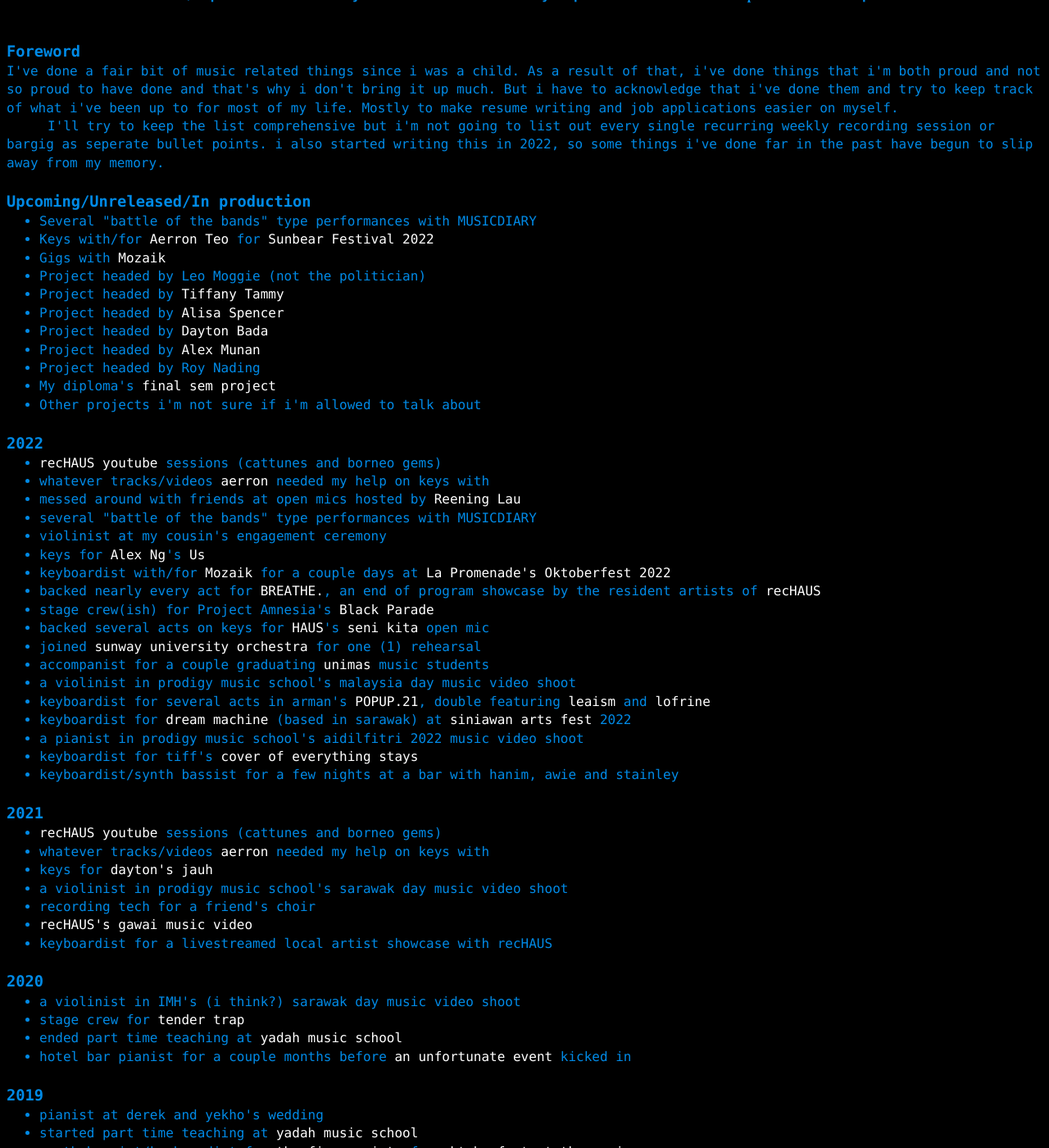
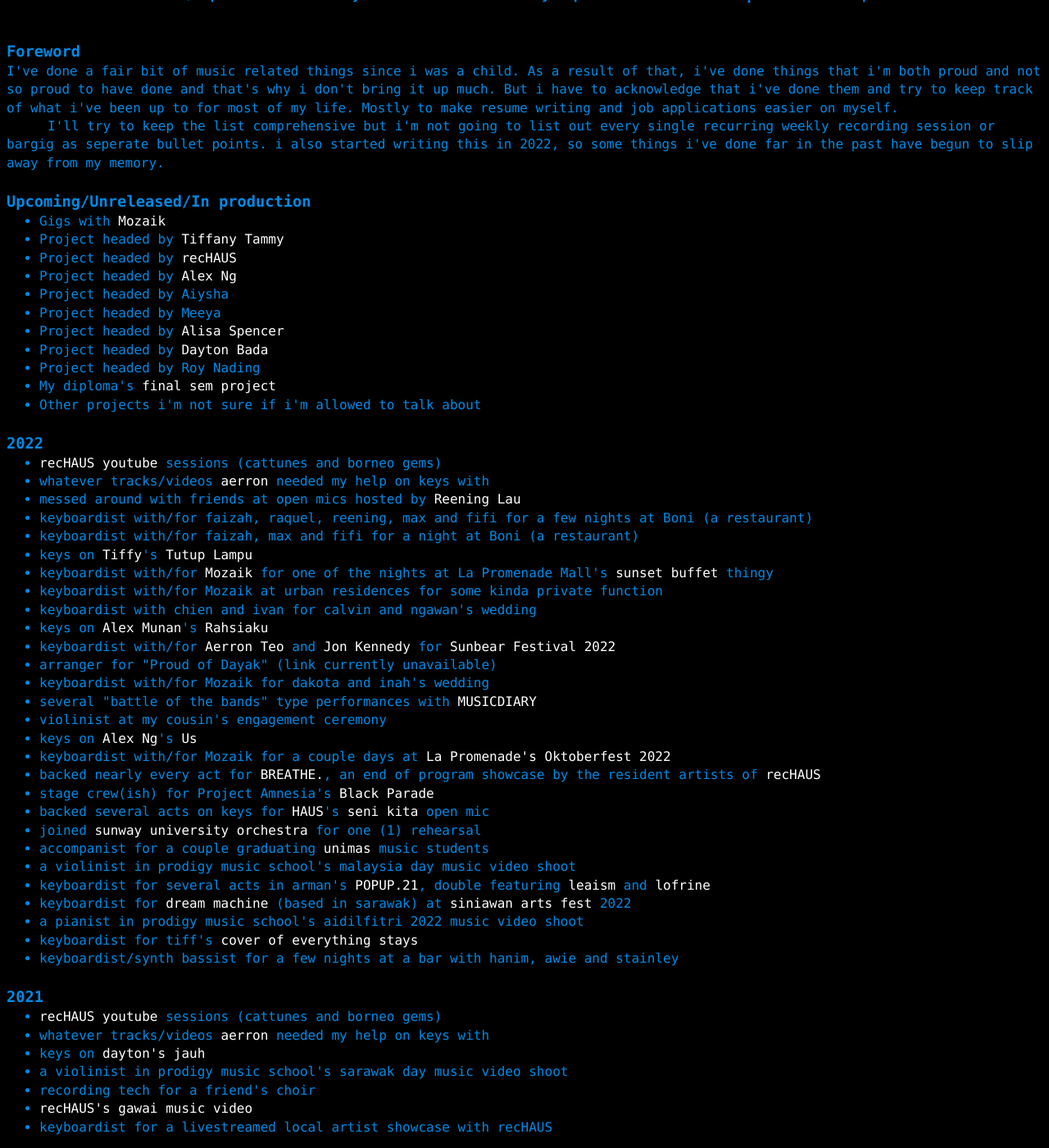
Before and after one commit to a-erfan-aa/a-erfan-aa.github.io, a Jekyll site: the page built from things-i-make/music-comprehensive.html, in a window 1280 px wide and 1400 px high, scrolled down 350 px. Shown: the whole window at 82% size. Built offline with Jekyll 4.4.1, drawn with Linux system fonts in a browser that asks for light colours; some of the changed text lies outside the part shown.

Commit message:
Update music-comprehensive.html
Also update lastChanged

```diff
--- a/things-i-make/music-comprehensive.html
+++ b/things-i-make/music-comprehensive.html
@@ -57,14 +57,14 @@
 <div>
 	<h3>Upcoming/Unreleased/In production</h3>
 	<ul>
-		<li>Several "battle of the bands" type performances with MUSICDIARY</li>
-		<li>Keys with/for <a href="https://www.instagram.com/aerronteo/">Aerron Teo</a> for <a href="https://www.instagram.com/sunbearfest/?hl=en">Sunbear Festival 2022</a></li>
 		<li>Gigs with <a href="https://www.instagram.com/soundofmozaik/">Mozaik</a></li>
-		<li>Project headed by Leo Moggie (not the politician)</li>
 		<li>Project headed by <a href="https://www.instagram.com/tiffanytammy/">Tiffany Tammy</a></li>
+		<li>Project headed by <a href="https://www.instagram.com/rechaus_/?hl=en">recHAUS</a></li>
+		<li>Project headed by <a href="https://www.instagram.com/alexngwhng/">Alex Ng</a></li>
+		<li>Project headed by Aiysha</li>
+		<li>Project headed by Meeya</li>
 		<li>Project headed by <a href="https://www.instagram.com/alisaspencer/">Alisa Spencer</a></li>
 		<li>Project headed by <a href="https://www.instagram.com/dayton.bada/">Dayton Bada</a></li>
-		<li>Project headed by <a href="https://www.instagram.com/alex_munan/">Alex Munan</a></li>
 		<li>Project headed by Roy Nading</li>
 		<li>My diploma's <a href="/things-i-make/diploma">final sem project</a></li>
 		<li>Other projects i'm not sure if i'm allowed to talk about</li>
@@ -80,10 +80,20 @@
 		<li><a href="https://www.youtube.com/c/recHAUS">recHAUS youtube</a> sessions (cattunes and borneo gems)</li>
 		<li>whatever tracks/videos <a href="https://www.instagram.com/aerronteo/">aerron</a> needed my help on keys with</li>
 		<li>messed around with friends at open mics hosted by <a href="https://www.instagram.com/reeninglaumusic/">Reening Lau</a></li>
-		<li>several "battle of the bands" type performances with MUSICDIARY</li>
+		<li>keyboardist with/for faizah, raquel, reening, max and fifi for a few nights at Boni (a restaurant)</li>
+		<li>keyboardist with/for faizah, max and fifi for a night at Boni (a restaurant)</li>
+		<li>keys on <a href="https://www.instagram.com/tiffanytammy/">Tiffy</a>'s <a href="https://www.youtube.com/watch?v=q5_ZKFtXEx8">Tutup Lampu</a></li>
+		<li>keyboardist with/for <a href="https://www.instagram.com/soundofmozaik/">Mozaik</a> for one of the nights at La Promenade Mall's <a href="https://www.instagram.com/p/Cln-G2EsGwc/?igshid=Yzg5MTU1MDY=">sunset buffet</a> thingy</li>
+		<li>keyboardist with/for Mozaik at urban residences for some kinda private function</li>
+		<li>keyboardist with chien and ivan for calvin and ngawan's wedding</li>
+		<li>keys on <a href="https://www.instagram.com/alex_munan/?hl=en">Alex Munan</a>'s <a href="https://www.youtube.com/watch?v=KGtk4k-yzJg">Rahsiaku</a></li>
+		<li>keyboardist with/for <a href="https://www.instagram.com/aerronteo/">Aerron Teo</a> and <a href="https://www.instagram.com/jonknndy_/">Jon Kennedy</a> for <a href="https://www.instagram.com/sunbearfest/?hl=en">Sunbear Festival 2022</a></li>
+		<li>arranger for "Proud of Dayak" (link currently unavailable)</li>
+		<li>keyboardist with/for Mozaik for dakota and inah's wedding</li>
+		<li>several "battle of the bands" type performances with <a href="https://www.facebook.com/MusicdiaryBand">MUSICDIARY</a></li>
 		<li>violinist at my cousin's engagement ceremony</li>
-		<li>keys for <a href="https://www.instagram.com/alexngwhng/">Alex Ng</a>'s <a href="https://www.youtube.com/watch?v=3GbZZGda5vE">Us</a></li>
-		<li>keyboardist with/for <a href="https://www.instagram.com/soundofmozaik/">Mozaik</a> for a couple days at <a href="https://www.instagram.com/p/CifK5HDLGZS/">La Promenade's Oktoberfest 2022</a></li>
+		<li>keys on <a href="https://www.instagram.com/alexngwhng/">Alex Ng</a>'s <a href="https://www.youtube.com/watch?v=3GbZZGda5vE">Us</a></li>
+		<li>keyboardist with/for Mozaik for a couple days at <a href="https://www.instagram.com/p/CifK5HDLGZS/">La Promenade's Oktoberfest 2022</a></li>
 		<li>backed nearly every act for <a href="https://www.instagram.com/p/ChjhYm_vIX0/">BREATHE.</a>, an end of program showcase by the resident artists of <a href="https://www.instagram.com/rechaus_/">recHAUS</a></li>
 		<li>stage crew(ish) for Project Amnesia's <a href="https://www.facebook.com/events/1447486765697736">Black Parade</a></li>
 		<li>backed several acts on keys for <a href="https://www.instagram.com/hauskch/">HAUS</a>'s <a href="https://www.instagram.com/p/Cf6fYZEvrg7/?utm_source=ig_web_copy_link">seni kita</a> open mic</li>
@@ -106,7 +116,7 @@
 	<ul>
 		<li><a href="https://www.youtube.com/c/recHAUS">recHAUS youtube</a> sessions (cattunes and borneo gems)</li>
 		<li>whatever tracks/videos <a href="https://www.instagram.com/aerronteo/">aerron</a> needed my help on keys with</li>
-		<li>keys for <a href="https://www.youtube.com/watch?v=qbjQsZ2Bm44">dayton's jauh</a></li>
+		<li>keys on <a href="https://www.youtube.com/watch?v=qbjQsZ2Bm44">dayton's jauh</a></li>
 		<li>a violinist in prodigy music school's sarawak day music video shoot</li>
 		<li>recording tech for a friend's choir</li>
 		<li><a href="https://www.youtube.com/watch?v=o9c8Jdnwlxo">recHAUS's gawai music video</a></li>
```
Also changed, not shown: other parts of things-i-make/music-comprehensive.html (+1 -1 lines).
